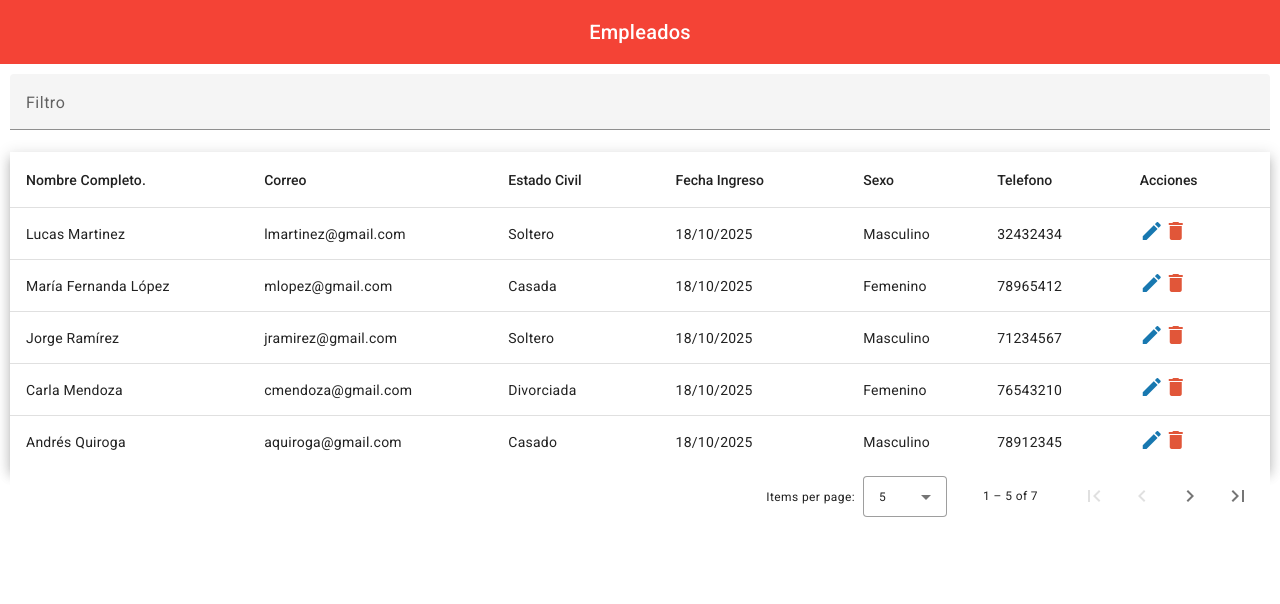
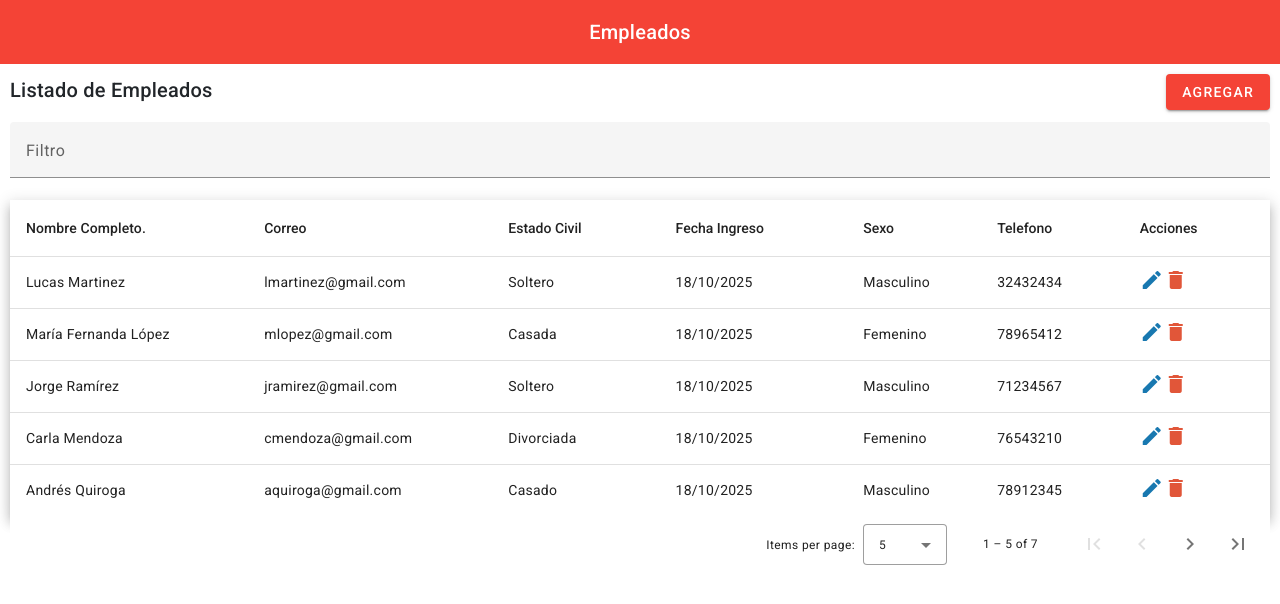
Before and after one commit to rolandoyanique/ABMEmpleado, an Angular app: page / in a window 1280 px wide. Shown: the top 604 px of the page. Built offline with nearby package versions, Linux system fonts and the light colour scheme.

Commit message:
Se realizo la adicion del boton agregar

```diff
--- a/src/app/components/list-empleado/list-empleado.component.html
+++ b/src/app/components/list-empleado/list-empleado.component.html
@@ -1,3 +1,11 @@
+<div class="row">
+  <div class="col-lg-6">
+    <h2>Listado de Empleados</h2>
+  </div>
+  <div class="col-lg-6" style="text-align: right;">
+    <button mat-raised-button color="warn">AGREGAR</button>
+  </div>
+</div>
 <mat-form-field>
   <mat-label>Filtro</mat-label>
   <input matInput (keyup)="applyFilter($event)" placeholder="Filtro" #input autocomplete="off">
--- a/src/index.html
+++ b/src/index.html
@@ -8,6 +8,7 @@
   <link rel="icon" type="image/x-icon" href="favicon.ico">
   <link href="https://fonts.googleapis.com/css2?family=Roboto:wght@300;400;500&display=swap" rel="stylesheet">
   <link href="https://fonts.googleapis.com/icon?family=Material+Icons" rel="stylesheet">
+  <link href="https://cdn.jsdelivr.net/npm/bootstrap@5.0.2/dist/css/bootstrap.min.css" rel="stylesheet" integrity="sha384-EVSTQN3/azprG1Anm3QDgpJLIm9Nao0Yz1ztcQTwFspd3yD65VohhpuuCOmLASjC" crossorigin="anonymous">
 </head>
 <body class="mat-typography">
   <app-root></app-root>
--- a/src/styles.css
+++ b/src/styles.css
@@ -6,3 +6,6 @@ simple-snack-bar {
   justify-content: center !important; /* centra el contenido horizontalmente */
   text-align: center;
 }
+button:focus{
+    outline: none;
+}
```
